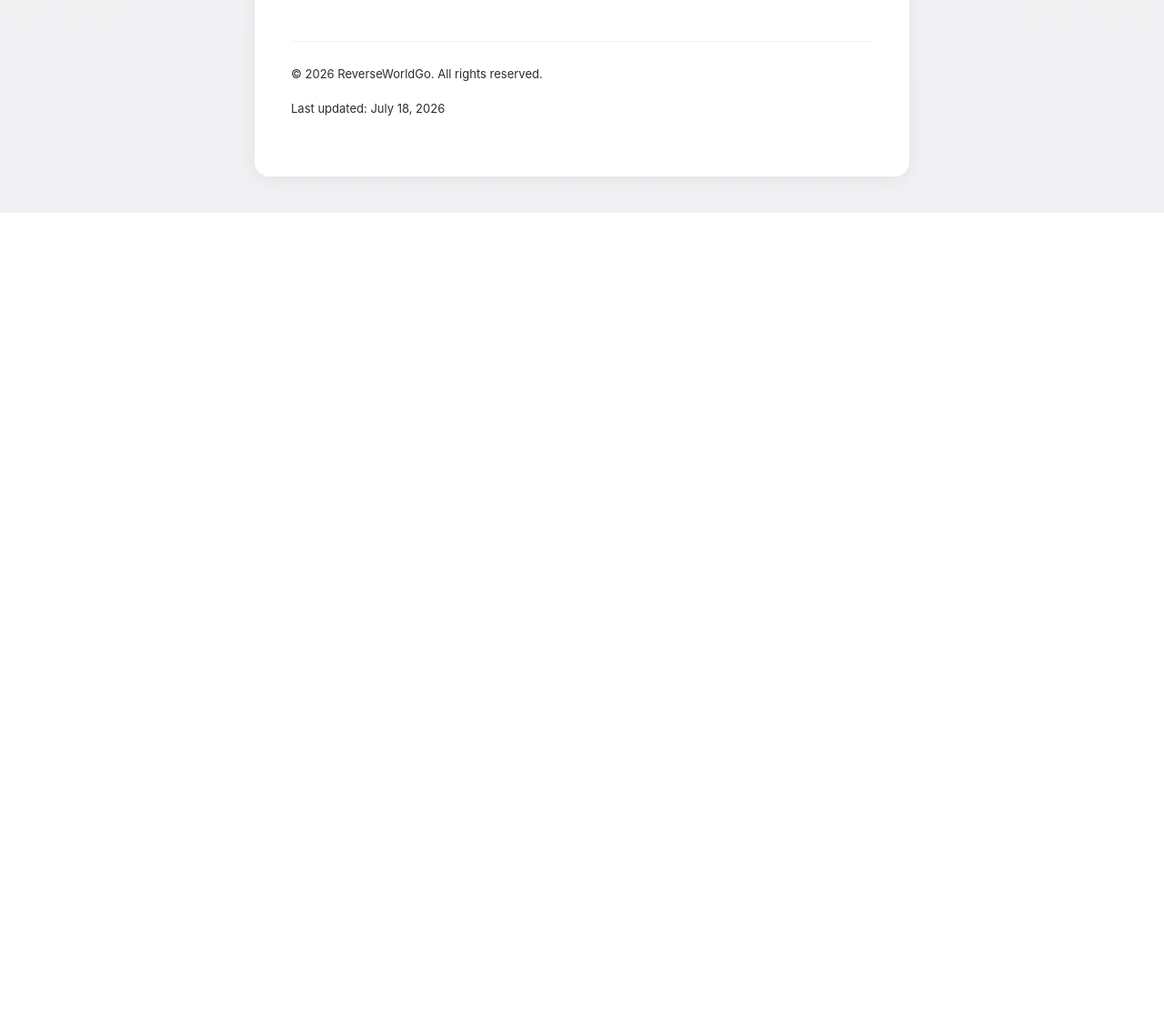
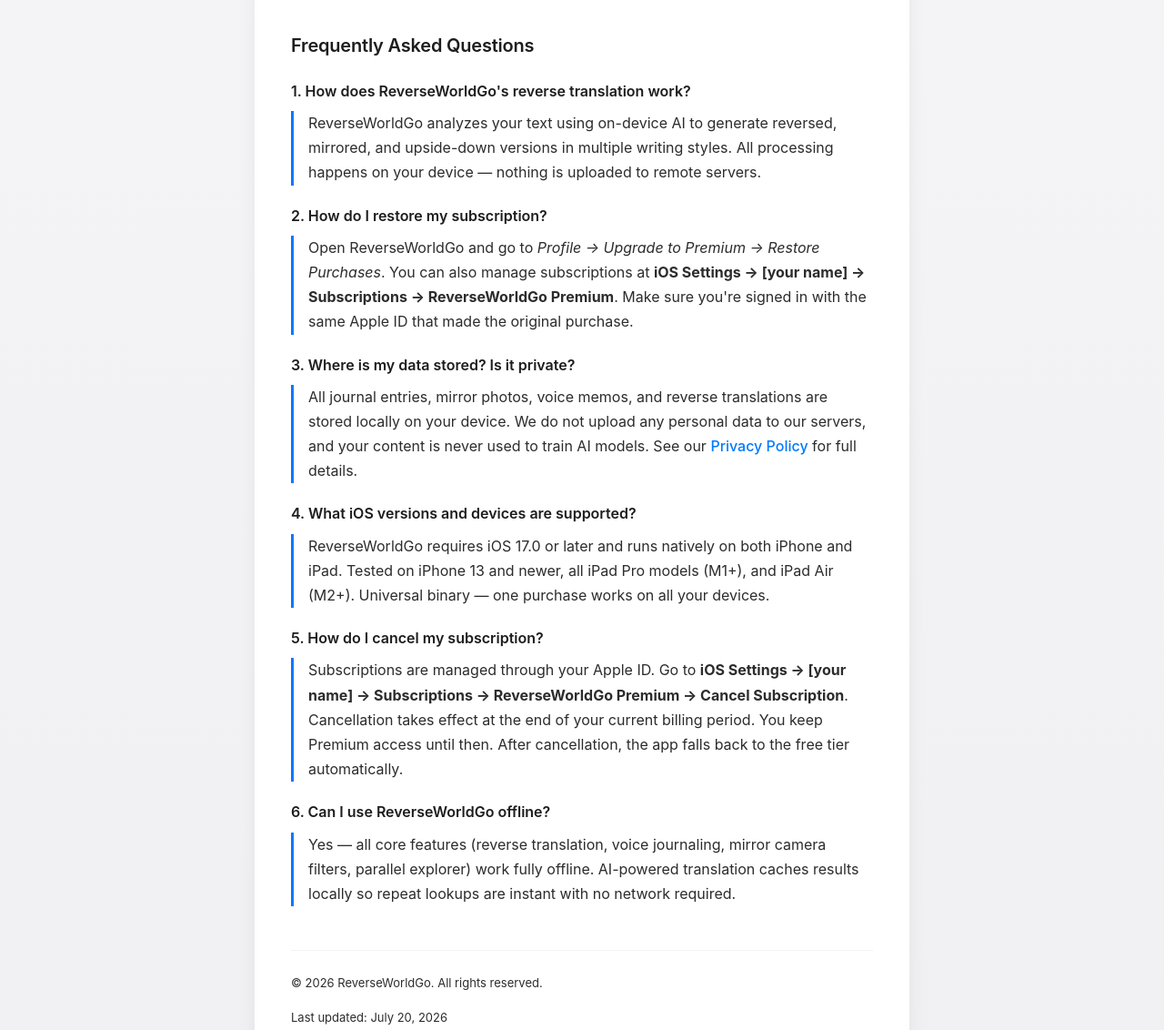
Before and after one commit to lauer3912/ios-ReverseWorld-support, a plain HTML site: page index.html in a window 1280 px wide. Shown: the part 1812-2944 px from the top of the page at 91% size. Before the commit the page ends 2046 px from the top, so only its background shows below. Drawn offline with Linux system fonts and the light colour scheme.

Commit message:
美规: add FAQ section (6 Q&A) + update date to July 20, 2026 (跟老 URL 一致)

```diff
--- a/index.html
+++ b/index.html
@@ -84,6 +84,20 @@
             font-size: 13px;
             color: #6e6e73;
             margin-left: 8px;
+        }
+
+        .faq-q {
+            font-weight: 600;
+            margin-top: 20px;
+            margin-bottom: 8px;
+            color: #1d1d1f;
+            font-size: 16px;
+        }
+        .faq-a {
+            margin-bottom: 16px;
+            padding-left: 16px;
+            border-left: 3px solid #007aff;
+            color: #2c2c2e;
         }
     </style>
 </head>
@@ -188,9 +202,56 @@
             </li>
         </ul>
 
+        <h2>Frequently Asked Questions</h2>
+
+        <p class="faq-q">1. How does ReverseWorldGo's reverse translation work?</p>
+        <p class="faq-a">
+            ReverseWorldGo analyzes your text using on-device AI to generate reversed, mirrored, and
+            upside-down versions in multiple writing styles. All processing happens on your device —
+            nothing is uploaded to remote servers.
+        </p>
+
+        <p class="faq-q">2. How do I restore my subscription?</p>
+        <p class="faq-a">
+            Open ReverseWorldGo and go to <em>Profile → Upgrade to Premium → Restore Purchases</em>.
+            You can also manage subscriptions at <strong>iOS Settings → [your name] → Subscriptions →
+            ReverseWorldGo Premium</strong>. Make sure you're signed in with the same Apple ID that
+            made the original purchase.
+        </p>
+
+        <p class="faq-q">3. Where is my data stored? Is it private?</p>
+        <p class="faq-a">
+            All journal entries, mirror photos, voice memos, and reverse translations are stored
+            locally on your device. We do not upload any personal data to our servers, and your
+            content is never used to train AI models. See our <a href="./privacy.html">Privacy Policy</a>
+            for full details.
+        </p>
+
+        <p class="faq-q">4. What iOS versions and devices are supported?</p>
+        <p class="faq-a">
+            ReverseWorldGo requires iOS 17.0 or later and runs natively on both iPhone and iPad.
+            Tested on iPhone 13 and newer, all iPad Pro models (M1+), and iPad Air (M2+).
+            Universal binary — one purchase works on all your devices.
+        </p>
+
+        <p class="faq-q">5. How do I cancel my subscription?</p>
+        <p class="faq-a">
+            Subscriptions are managed through your Apple ID. Go to <strong>iOS Settings → [your name] →
+            Subscriptions → ReverseWorldGo Premium → Cancel Subscription</strong>. Cancellation takes
+            effect at the end of your current billing period. You keep Premium access until then.
+            After cancellation, the app falls back to the free tier automatically.
+        </p>
+
+        <p class="faq-q">6. Can I use ReverseWorldGo offline?</p>
+        <p class="faq-a">
+            Yes — all core features (reverse translation, voice journaling, mirror camera filters,
+            parallel explorer) work fully offline. AI-powered translation caches results locally so
+            repeat lookups are instant with no network required.
+        </p>
+
         <div class="footer">
             <p>© 2026 ReverseWorldGo. All rights reserved.</p>
-            <p>Last updated: July 18, 2026</p>
+            <p>Last updated: July 20, 2026</p>
         </div>
     </div>
 </body>
```
